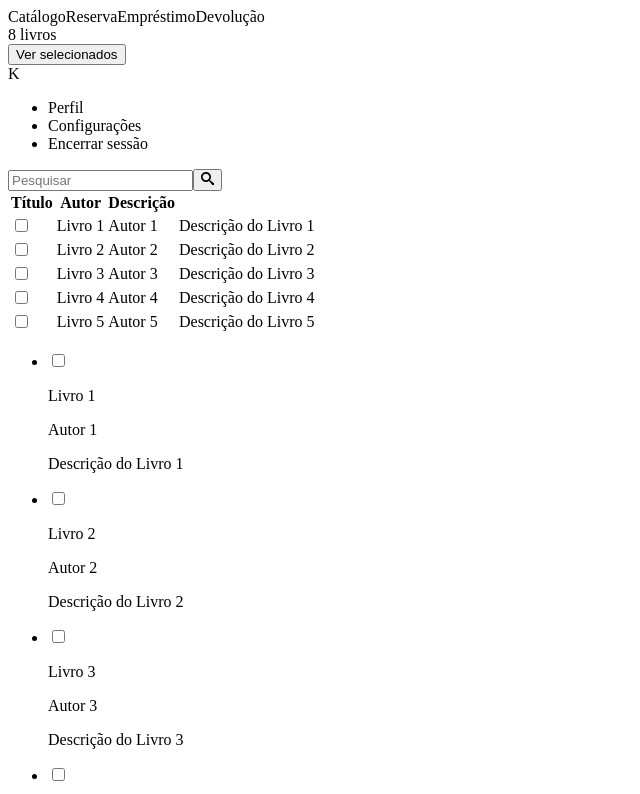
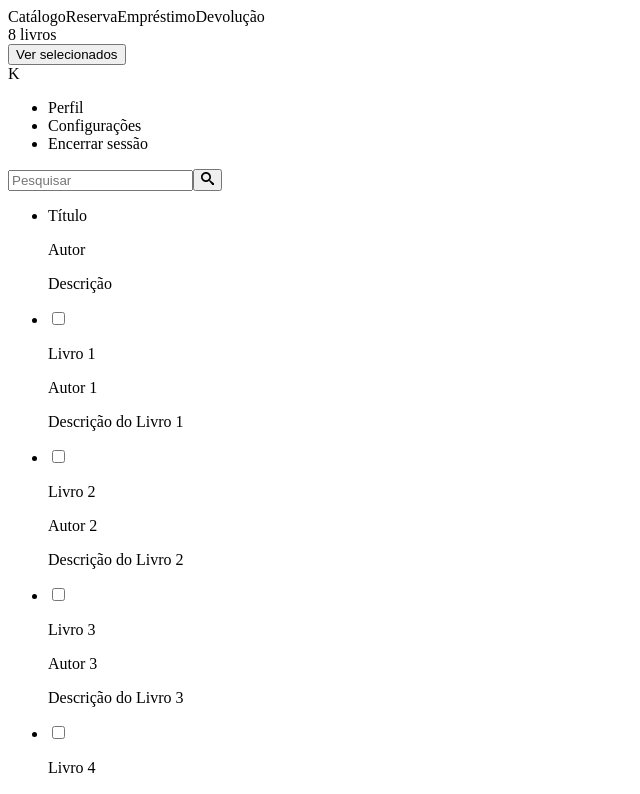
Before and after one commit to KarlaViscondi/Gerenciamento-de-Biblioteca, a Next.js app in the folder gerenciamento-biblioteca/: page / in a window 1280 px wide. Shown: the top 794 px of the page, without its empty margins (0-640 px from the left). Built offline with nearby package versions, Linux system fonts and the light colour scheme.

Commit message:
Adjust booklist component

```diff
--- a/gerenciamento-biblioteca/data/booklist.ts
+++ b/gerenciamento-biblioteca/data/booklist.ts
@@ -1,4 +1,4 @@
-interface IBook {
+export interface IBook {
     id: number;
     title: string;
     autor: string;
--- a/gerenciamento-biblioteca/src/components/common/BooksList.tsx
+++ b/gerenciamento-biblioteca/src/components/common/BooksList.tsx
@@ -1,85 +1,18 @@
 import React from "react";
 import Checkbox from "./Checkbox";
+import { IBook } from "@/data/booklist";
 
-interface IBook {
-    id: number;
-    title: string;
-    autor: string;
-    description: string;
-    }
+interface IBookList extends IBook{
+    className?: string;
+}
 
-    export const Books: IBook[] = [
-    {
-        id: 1,
-        title: "Livro 1",
-        autor: "Autor 1",
-        description: "Descrição do Livro 1",
-    },
-    {
-        id: 2,
-        title: "Livro 2",
-        autor: "Autor 2",
-        description: "Descrição do Livro 2",
-    },
-    {
-        id: 3,
-        title: "Livro 3",
-        autor: "Autor 3",
-        description: "Descrição do Livro 3",
-    },
-    {
-        id: 4,
-        title: "Livro 4",
-        autor: "Autor 4",
-        description: "Descrição do Livro 4",
-    },
-    {
-        id: 5,
-        title: "Livro 5",
-        autor: "Autor 5",
-        description: "Descrição do Livro 5",
-    },
-    ];
-
-    export default function BookList() {
-    const [selectedBooks, setSelectedBooks] = React.useState<number[]>([]);
-    const handleCheckboxChange = (id: number) => {
-        if (selectedBooks.includes(id)) {
-        setSelectedBooks(selectedBooks.filter((bookId) => bookId !== id));
-        } else {
-        setSelectedBooks([...selectedBooks, id]);
-        }
-    };
+export default function BooksList ({id, title, autor, description, className}: IBookList):JSX.Element{
     return (
-        <div className="border border-gray-300 rounded-lg flex flex-col p-4 mt-6">
-        {/* Conteúdo dos livros */}
-        <div className="text-white">
-            <table className="text-white">
-            <thead>
-                <tr>
-                <th>Título</th>
-                <th>Autor</th>
-                <th>Descrição</th>
-                </tr>
-            </thead>
-            <tbody>
-                {Books.map((book) => (
-                <tr key={book.id}>
-                    <td>
-                    <Checkbox
-                        onChange={() => handleCheckboxChange(book.id)}
-                        checked={selectedBooks.includes(book.id)}
-                    >
-                    </Checkbox>
-                    </td>
-                    <td>{book.title}</td>
-                    <td>{book.autor}</td>
-                    <td>{book.description}</td>
-                </tr>
-                ))}
-            </tbody>
-            </table>
-        </div>
-        </div>
+        <li className='flex flex-row text-white m-3 justify-evenly' key={id}>
+            <Checkbox> </Checkbox>
+                <p>{title}</p>
+                <p>{autor}</p>
+                <p>{description}</p>
+        </li>
     );
-    }
+}
--- a/gerenciamento-biblioteca/src/pages/index.tsx
+++ b/gerenciamento-biblioteca/src/pages/index.tsx
@@ -17,20 +17,17 @@ export default function Home() {
       </header>
       <main className='flex-grow bg-[#201b2c] overflow-y-auto '>
         <div className='flex flex-col h-full mx-2 justify-center items-center'>
-          <div className='mt-20 border border-gray-300 w-2/5 p-3'>
+          <div className='mt-20 border border-gray-300 w-2/5 p-3 rounded-lg'>
             <Searchbox></Searchbox>
-            <div>
-              <BooksList></BooksList>
-            </div>
-            <ul>
+            <ul className='border border-gray-300 mt-6 rounded-lg'>
+              <li className='flex flex-row text-white m-3 justify-evenly '>
+                  <p>Título</p>
+                  <p>Autor</p>
+                  <p>Descrição</p>
+              </li>
               {
                 booklist.map((book) => (
-                <li className='flex flex-row' key={book.id}>
-                  <Checkbox/>
-                  <p>{book.title}</p>
-                  <p>{book.autor}</p>
-                  <p>{book.description}</p>
-                </li>
+                  <BooksList autor={book.autor} id={book.id} title={book.title} description={book.description} className='flex justify-evenly'/>
                 ))
               }
             </ul>
```
